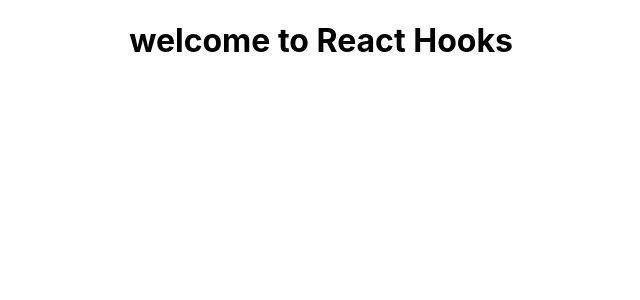
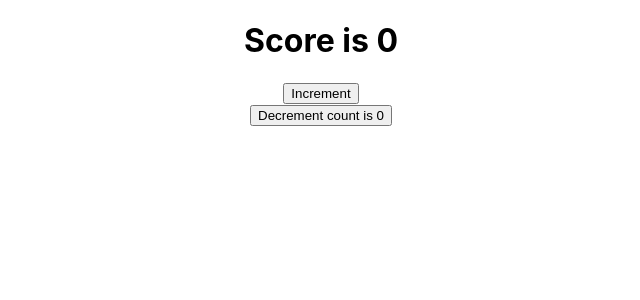
Before and after one commit to KalyanPaladugu/React_Hooks, a React (Create React App) app: page / in a window 1280 px wide. Shown: the top 300 px of the page, without its empty margins (319-959 px from the left). Built offline with nearby package versions, Linux system fonts and the light colour scheme.

Commit message:
useState example

```diff
--- a/src/App.js
+++ b/src/App.js
@@ -1,10 +1,13 @@
-import logo from './logo.svg';
+import ClassCounter from './components/ClassCounter';
+import HooksCounter from './components/HooksCounter';
 import './App.css';
 
 function App() {
   return (
     <div className="App">
-        <h1>welcome to React Hooks</h1>
+        {/* <h1>welcome to React Hooks</h1> */}
+        <ClassCounter />
+        <HooksCounter />
     </div>
   );
 }
--- /dev/null
+++ b/src/components/ClassCounter.js
@@ -0,0 +1,27 @@
+import React, { Component } from 'react'
+
+export default class ClassCounter extends Component {
+
+    constructor(){
+        super();
+        this.state={
+            count:0
+        }
+    }
+
+    increment=()=> {
+        this.setState({
+            count:this.state.count+1
+        })
+    }
+    render() {
+
+
+        return (
+            <div>
+                <h1>Score is {this.state.count}</h1>
+                <button onClick={this.increment}>Increment</button>
+            </div>
+        )
+    }
+}
--- /dev/null
+++ b/src/components/HooksCounter.js
@@ -0,0 +1,11 @@
+import React from 'react'
+import {useState} from 'react'
+export default function HooksCounter() {
+
+    const [count,setCount]=useState(0)
+    return (
+        <div>
+            <button onClick={()=>{setCount(count-1)}}>Decrement count is {count}</button>
+        </div>
+    )
+}
```
Also changed, not shown: 1 other file (tests, documents, lock files or other folders).
